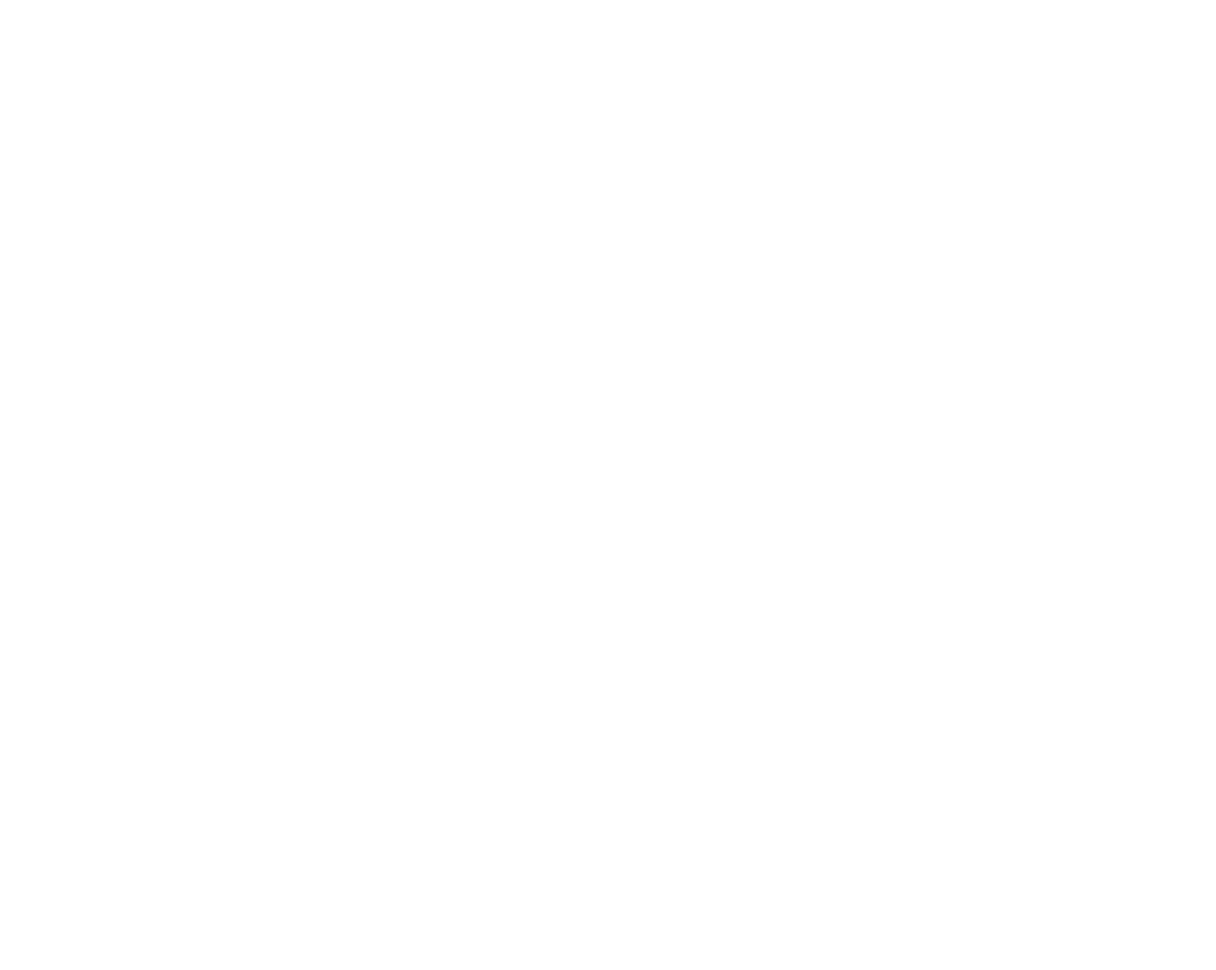
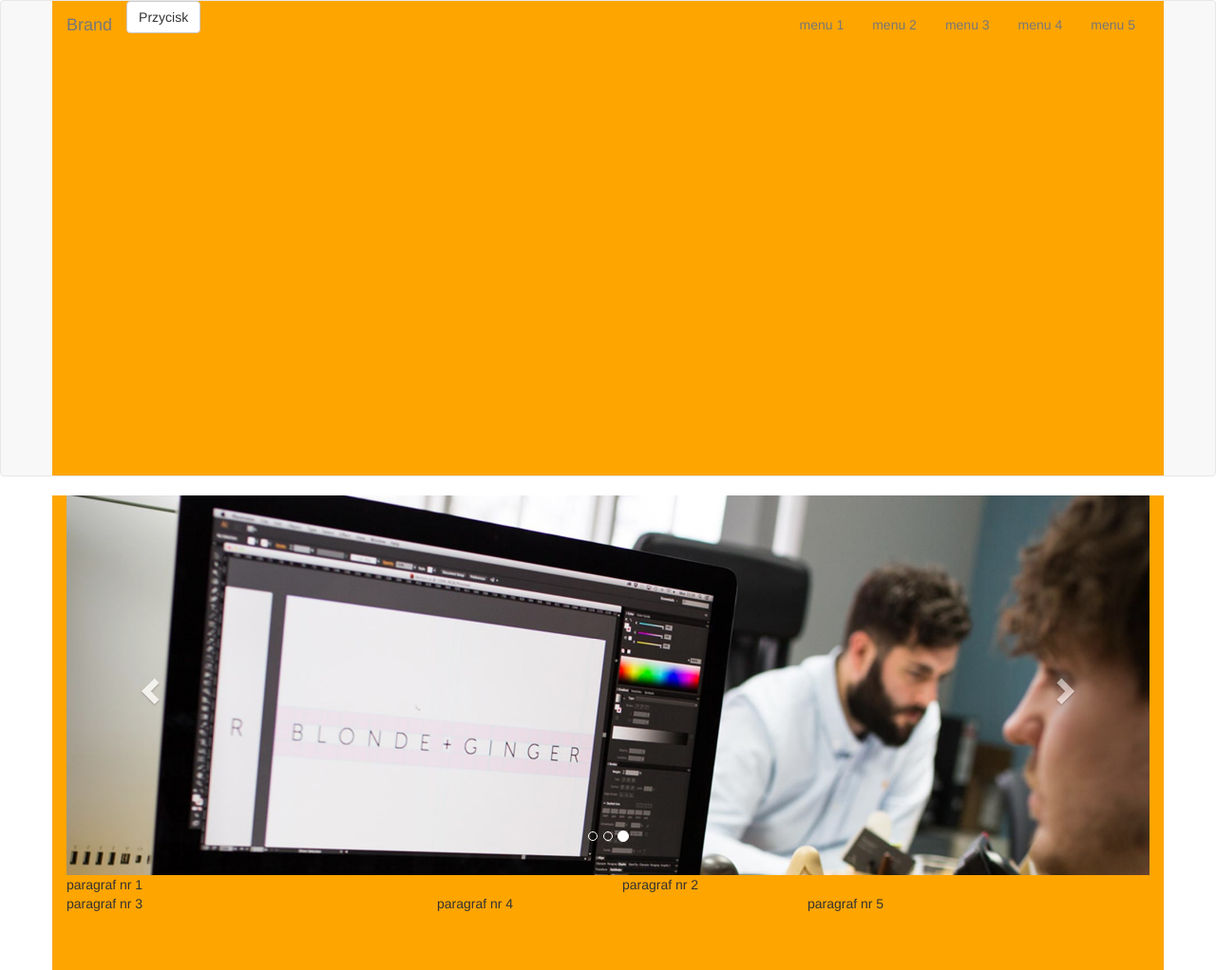
Before and after one commit to marcinmika1/bootstrap-1, a plain HTML site: page index.html in a window 1280 px wide. Shown: the whole page at 95% size. Before the commit the page ends 800 px from the top, so only its background shows below. Drawn offline with nearby package versions, Linux system fonts and the light colour scheme.

Commit message:
karuzela

```diff
--- a/css/style.css
+++ b/css/style.css
@@ -0,0 +1,8 @@
+.container{
+    background-color: orange;
+    height: 500px;
+}
+
+.item {
+    height: 400px;
+}
--- a/index.html
+++ b/index.html
@@ -6,15 +6,117 @@
     <title>Bootstramp-1</title>
     <link rel="stylesheet" href="bootstrap/css/bootstrap.min.css">
     <link rel="stylesheet" href="css/style.css">
+
 </head>
 <body>
 
-   <div id="container">
+ <!--menu z responywnym manu zwijanym-->
+  <nav class="navbar navbar-default">
+      <div class="container">
+         <div class="navbar-header">
+      <button type="button" class="navbar-toggle collapsed"
+      data-toggle="collapse" data-target="#nav-menu" aria-expanded="false">
+       <!--budowa obrazka w menu rozwijanym-->
+        <span class="sr-only">Toggle navigation</span>
+        <span class="icon-bar"></span>
+        <span class="icon-bar"></span>
+        <span class="icon-bar"></span>
+      </button>
+      <a class="navbar-brand" href="#">Brand</a>
+    </div>
+
+          <div class="collapse navbar-collapse" id="nav-menu">
+              <!--classe ul dodajemy do data-target wyżej zeby przycisk menu pobieral liste menu -->
+               <ul class="nav navbar-nav navbar-right">
+                   <li>
+                      <a href=""> menu 1</a>
+                   </li>
+                   <li>
+                       <a href="">menu 2</a>
+                   </li>
+                   <li >
+                       <a href="">menu 3</a>
+                   </li>
+                   <li >
+                       <a href="">menu 4</a>
+                   </li>
+                   <li>
+                   <a href="">menu 5</a>
+                   </li>
+               </ul>
+               <button type="button" class="btn btn-default">Przycisk</button>
+          </div>
+      </div>
+  </nav>
+
+   <div class="container" id="test">
+     <!--karuzela-->
+     <div id="carousel-example-generic" class="carousel slide" data-ride="carousel">
+  <!-- Indicators -->
+  <ol class="carousel-indicators">
+    <li data-target="#carousel-example-generic" data-slide-to="0" class="active"></li>
+    <li data-target="#carousel-example-generic" data-slide-to="1"></li>
+    <li data-target="#carousel-example-generic" data-slide-to="2"></li>
+  </ol>
+
+  <!-- Wrapper for slides -->
+  <div class="carousel-inner" role="listbox">
+    <div class="item active">
+      <img src="img/sekcja-2.jpg" alt="...">
+      <div class="carousel-caption">
+
+      </div>
+    </div>
+    <div class="item">
+      <img src="img/sekcja-1.jpg" alt="...">
+      <div class="carousel-caption">
+
+      </div>
+
+    </div>
+    <div class="item">
+      <img src="img/sekcja-3.jpg" alt="...">
+      <div class="carousel-caption">
+
+      </div>
+
+    </div>
+
+        <div class="item">
+      <img src="img/sekcja-2.jpg" alt="...">
+      <div class="carousel-caption">
+
+      </div>
+
+    </div>
+
+  </div>
+
+  <!-- Controls -->
+  <a class="left carousel-control" href="#carousel-example-generic" role="button" data-slide="prev">
+    <span class="glyphicon glyphicon-chevron-left" aria-hidden="true"></span>
+    <span class="sr-only">Previous</span>
+  </a>
+  <a class="right carousel-control" href="#carousel-example-generic" role="button" data-slide="next">
+    <span class="glyphicon glyphicon-chevron-right" aria-hidden="true"></span>
+    <span class="sr-only">Next</span>
+  </a>
+</div>
+<!--karuzela stop-->
+      <div class="row">
+         <div class="col-lg-6 col-md-6 col-sm-6 col-xs-6"> paragraf nr 1</div>
+         <div class="col-lg-6 col-md-6 col-sm-6 col-xs-6"> paragraf nr 2</div>
+         <div class="col-lg-4 col-md-4 col-sm-4 col-xs-4">paragraf nr 3</div>
+         <div class="col-lg-4 col-md-4 col-sm-4 col-xs-4">paragraf nr 4</div>
+         <div class="col-lg-4 col-md-4 col-sm-4 col-xs-4">paragraf nr 5</div>
+      </div>
 
    </div>
 
 
     <script src="https://cdnjs.cloudflare.com/ajax/libs/jquery/3.1.1/jquery.min.js"></script>
     <script src="bootstrap/js/bootstrap.min.js"></script>
+    <script src="js/js.js"></script>
+
 </body>
 </html>
--- /dev/null
+++ b/js/js.js
@@ -0,0 +1,5 @@
+ 'use strict';
+/*zwiekszenie predkosci zmiany zdjec w karuzeli*/
+$('.carousel').carousel({
+    interval: 2000
+})
```
Also changed, not shown: img/sekcja-1.jpg (added), img/sekcja-1.png (added), img/sekcja-2.jpg (added), img/sekcja-3.jpg (added), img/sekcja-4.jpg (added).
